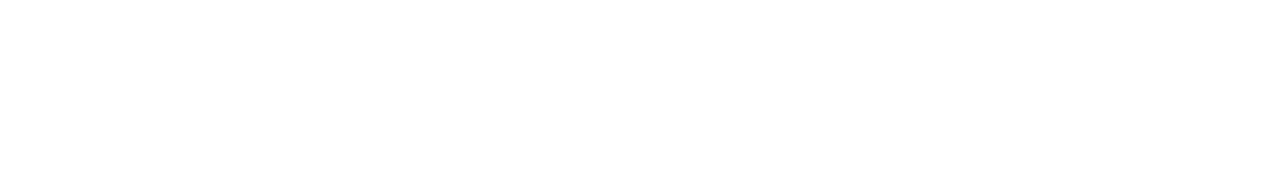
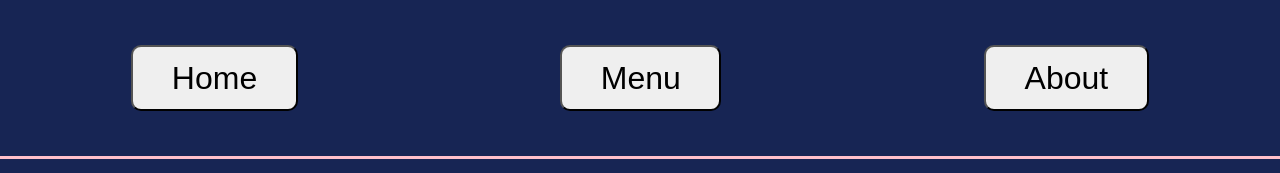
Before and after one commit to tushar-droid/restraunt, a website built with webpack: page dist/index.html in a window 1280 px wide. Shown: the top 173 px of the page. Built offline with Linux system fonts and the light colour scheme.

Commit message:
hardcoded navbar style done

```diff
--- a/package.json
+++ b/package.json
@@ -17,6 +17,8 @@
   },
   "homepage": "https://github.com/tushar-droid/restraunt#readme",
   "devDependencies": {
+    "css-loader": "^6.8.1",
+    "style-loader": "^3.3.3",
     "webpack": "^5.88.2",
     "webpack-cli": "^5.1.4"
   }
--- a/src/index.js
+++ b/src/index.js
@@ -1 +1 @@
-alert('Hey this is also index.js')
+import './style.css';
--- /dev/null
+++ b/src/style.css
@@ -0,0 +1,40 @@
+:root{
+    --bg-color: #172554;
+    --fnt-color: white;
+}
+
+body{
+    height: 100vh;
+    width: 100vw;
+    background-color: var(--bg-color);
+    color: var(--fnt-color);
+    margin:0;
+    padding: 0;
+}
+
+.content{
+    display: flex;
+    flex-direction: column;
+    width: 100%;
+    height: 100%;
+    gap: 20px;
+}
+
+.navbar{
+    display: flex;
+    justify-content: space-around;
+    align-items: center;
+    outline: pink solid;
+    flex:1;
+}
+button{
+    font-size: 2rem;
+    padding: 1% 3%;
+    border-radius: 10px;
+}
+
+
+.main-content{
+    outline: yellow solid;
+    flex: 4;
+}
--- a/webpack.config.js
+++ b/webpack.config.js
@@ -6,4 +6,12 @@ module.exports = {
         filename: 'main.js',
         path: path.resolve(__dirname, 'dist'),
     },
+    module: {
+        rules: [
+        {
+            test: /\.css$/i,
+            use: ['style-loader', 'css-loader'],
+        },
+    ],
+    },
 };
```
Also changed, not shown: dist/index.html, dist/main.js, 1 other file.
